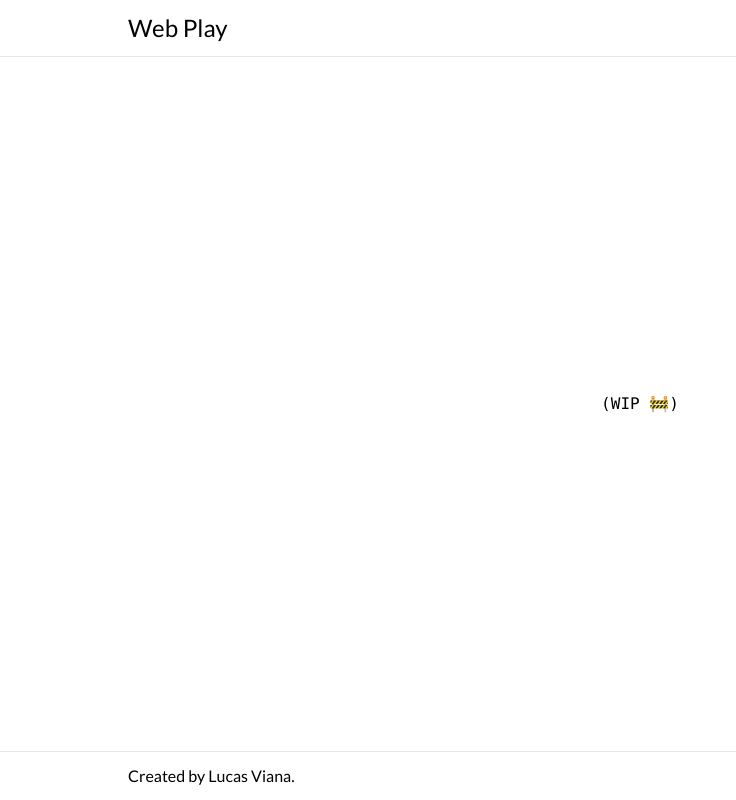
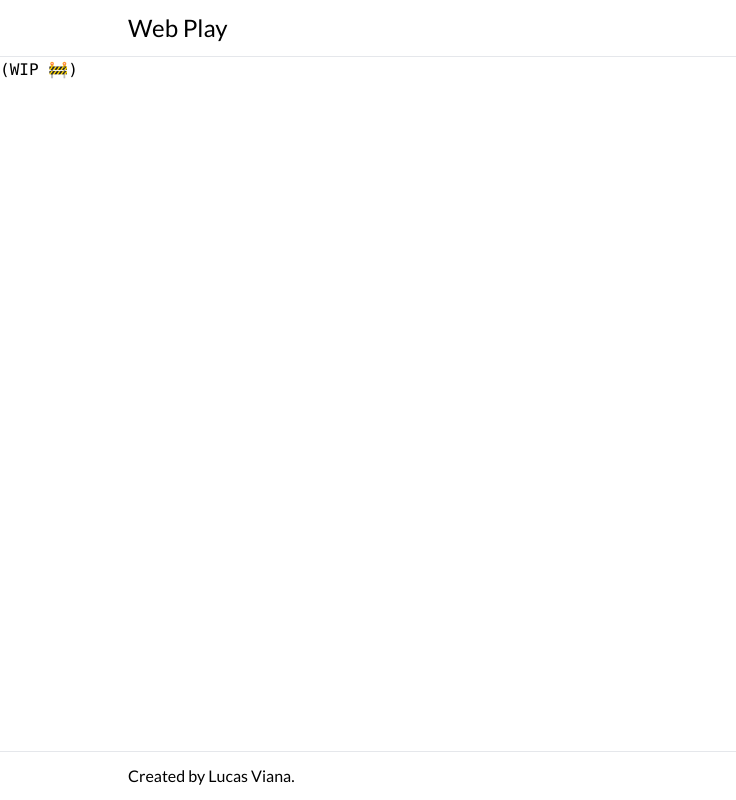
Before and after one commit to LSViana/web-labs, a Nuxt app: page / in a window 1280 px wide. Shown: the whole page, without its empty margins (0-736 px from the left). Built offline with nearby package versions, Linux system fonts and the light colour scheme.

Commit message:
Remove unnecessary CSS classes around the slot of layouts/home.vue

```diff
--- a/layouts/home.vue
+++ b/layouts/home.vue
@@ -1,7 +1,7 @@
 <template>
   <div id="home" class="flex flex-col min-h-screen">
     <Header />
-    <div class="flex-1 flex items-center justify-center">
+    <div class="flex-1">
       <slot />
     </div>
     <Footer />
```
